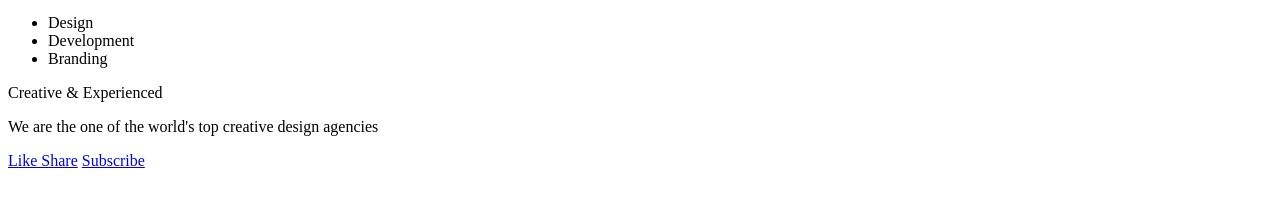
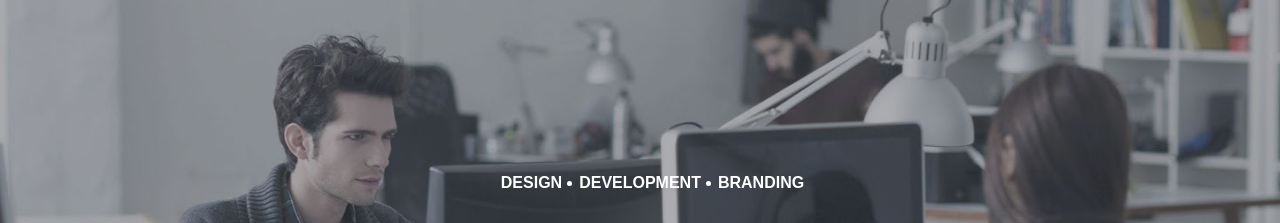
Before and after one commit to Uttam396/assignment1, a plain HTML site: page index.html in a window 1280 px wide. Shown: the part 152-375 px from the top of the page. Drawn offline with Linux system fonts and the light colour scheme.

Commit message:
image path changed

```diff
--- a/css/style.css
+++ b/css/style.css
@@ -2,7 +2,7 @@
 	box-sizing: border-box;
 }
 body{
-	background: url('image/uttamdey-tt.jpg') no-repeat;
+	background: url('../image/uttamdey-tt.jpg') no-repeat;
 	background-size: cover;
 	margin: 0px;
     padding: 0px;
--- a/index.html
+++ b/index.html
@@ -3,7 +3,7 @@
 <html lang="en">
 <head>
     <title>Code Campus</title>
-	<link href="css/styles.css" rel="stylesheet">
+	<link href="css/style.css" rel="stylesheet">
 </head>
 <body>
 
```
